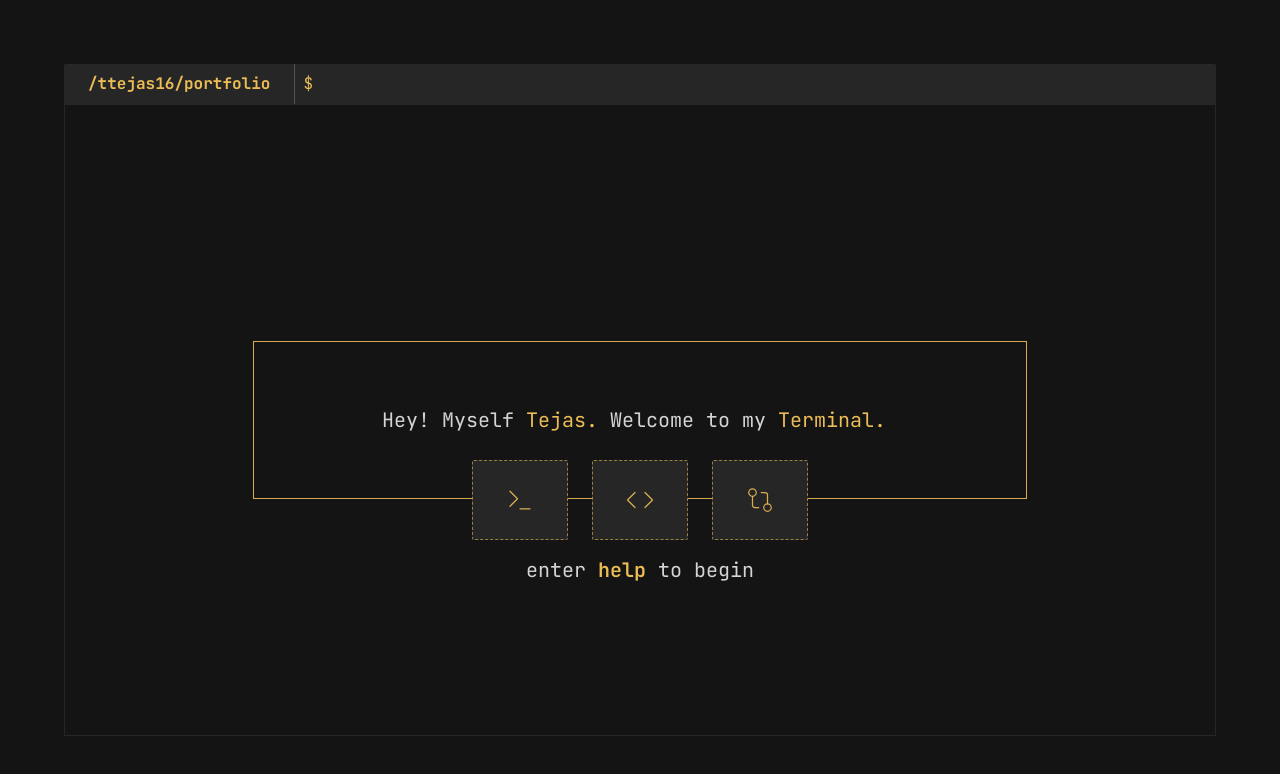
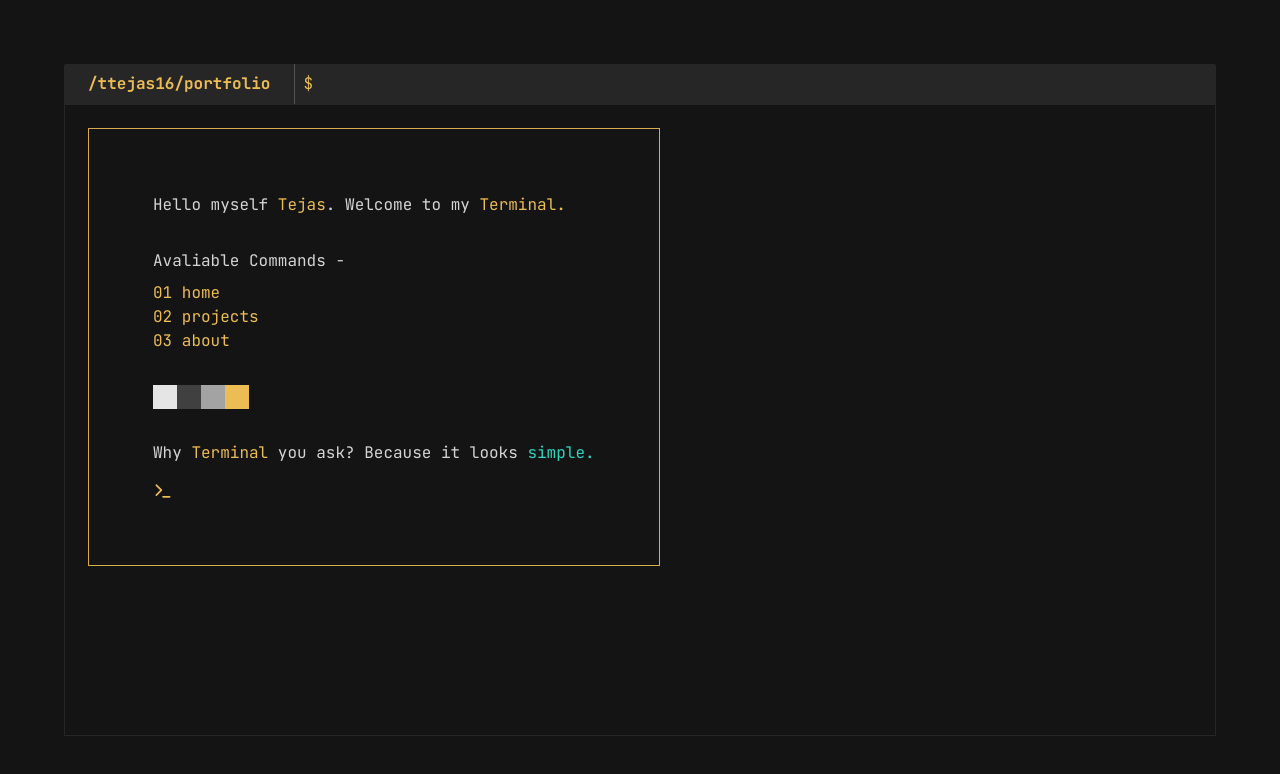
Before and after one commit to ttejas16/terminal-portfolio, a React (Vite) app: page / in a window 1280 px wide. Shown: the top 774 px of the page. Built offline with nearby package versions, Linux system fonts and the light colour scheme.

Commit message:
change home section

```diff
--- a/src/components/Home.tsx
+++ b/src/components/Home.tsx
@@ -1,50 +1,40 @@
-import { Code, GitCompare, Terminal } from "lucide-react";
+import { Terminal } from "lucide-react";
 import useFadeIn from "../hooks/useFadeIn";
-// import AnimatedBorder from "./AnimatedBorder";
 
 function Home() {
   const { rootRef, animatedClassName } = useFadeIn();
 
   return (
-    <div className="h-full flex flex-col justify-center items-center" ref={rootRef}>
+    <div className="h-full flex justify-start items-start p-6" ref={rootRef}>
 
-      <div className={`text-xs md:text-sm xl:text-xl text-neutral-300 px-10 xl:px-32 py-16 flex justify-center relative border-[1px] border-primary/90 draw-border ${animatedClassName}`}>
-
-        <div className="flex flex-col lg:flex-row items-center">
-          <span>
-            Hey! Myself
-            <span className="text-primary">
-              &nbsp;Tejas.&nbsp;
-            </span>
-          </span>
-          <span>
-            Welcome to my
-            <span className="text-primary">
-              &nbsp;Terminal.&nbsp;
-            </span>
-          </span>
+      <div className={`text-xs md:text-sm xl:text-base text-neutral-300 px-6 xl:px-16 py-8 xl:py-16
+        flex flex-col gap-y-8 relative border-[1px] border-primary/90 draw-border ${animatedClassName}`}>
+        <div>
+          Hello myself <span className="text-primary">Tejas</span>. Welcome to my <span className="text-primary">Terminal.</span>
+        </div>
+        <div>
+          Avaliable Commands -
+          <div className="flex flex-col text-primary pt-2">
+            <span>01 home</span>
+            <span>02 projects</span>
+            <span>03 about</span>
+          </div>
         </div>
 
-        <div className="absolute bottom-[-31%] lg:bottom-[-42%] xl:bottom-[-55%]">
-          <div className="py-4 flex gap-x-6 text-primary/90">
-            <div className="bg-neutral-800 px-3 lg:px-6 xl:px-8 py-2 lg:py-4 xl:py-6 rounded-sm flex gap-x-2 border-[1px] border-dashed border-primary/60">
-              <Terminal className="icon size-[15px] xl:size-[30px]" size={30} strokeWidth={1} />
-            </div>
-            <div className="bg-neutral-800 px-3 lg:px-6 xl:px-8 py-2 lg:py-4 xl:py-6 rounded-sm flex gap-x-2 border-[1px] border-dashed border-primary/60">
-              <Code className="icon size-[15px] xl:size-[30px]" size={30} strokeWidth={1} />
-            </div>
-            <div className="bg-neutral-800 px-3 lg:px-6 xl:px-8 py-2 lg:py-4 xl:py-6 rounded-sm flex gap-x-2 border-[1px] border-dashed border-primary/60">
-              <GitCompare className="icon size-[15px] xl:size-[30px]" size={30} strokeWidth={1} />
-            </div>
-          </div>
-          <div className="text-xs md:text-sm xl:text-xl text-neutral-300 text-center">
-            enter
-            <span className="text-primary font-semibold">
-              &nbsp;help&nbsp;
-            </span>
-            to begin
+        <div className="flex items-center">
+          <div className="w-6 h-6 bg-neutral-200"></div>
+          <div className="w-6 h-6 bg-neutral-700"></div>
+          <div className="w-6 h-6 bg-neutral-400"></div>
+          <div className="w-6 h-6 bg-primary"></div>
+        </div>
+
+        <div>
+          <span>Why <span className="text-primary">Terminal</span> you ask? Because it looks <span className="text-teal-400">simple.</span></span>
+          <div className="flex gap-x-2 pt-4">
+            <Terminal className="text-primary size-4 xl:size-5" />
           </div>
         </div>
+
       </div>
 
     </div>
--- a/src/utils/commands.tsx
+++ b/src/utils/commands.tsx
@@ -3,17 +3,14 @@ import { ReactNode } from "react";
 import Projects from "../components/Projects";
 import About from "../components/About";
 import Home from "../components/Home";
-import Help from "../components/Help";
 
 export type CommandMap = {
-  help: () => ReactNode,
   home: () => ReactNode,
   projects: () => ReactNode,
   about: () => ReactNode,
 }
 
 export const commands: CommandMap = {
-  help: Help,
   home: Home,
   projects: Projects,
   about: About,
```
